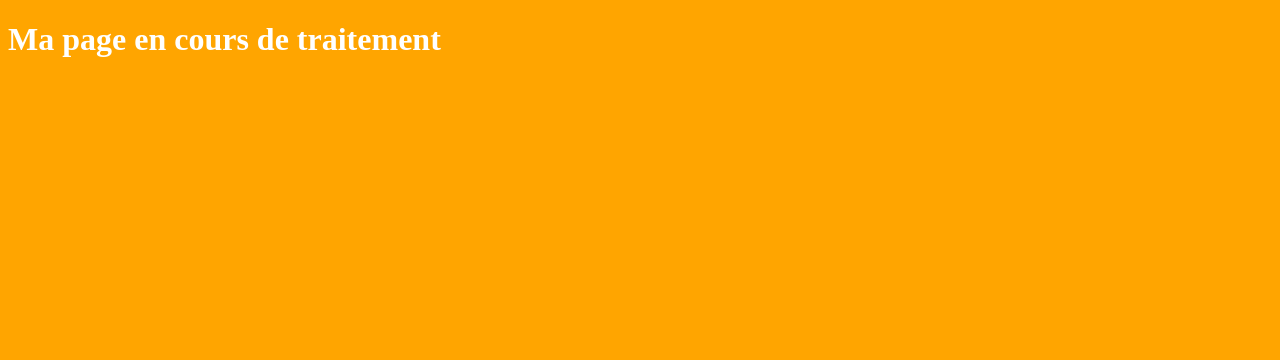
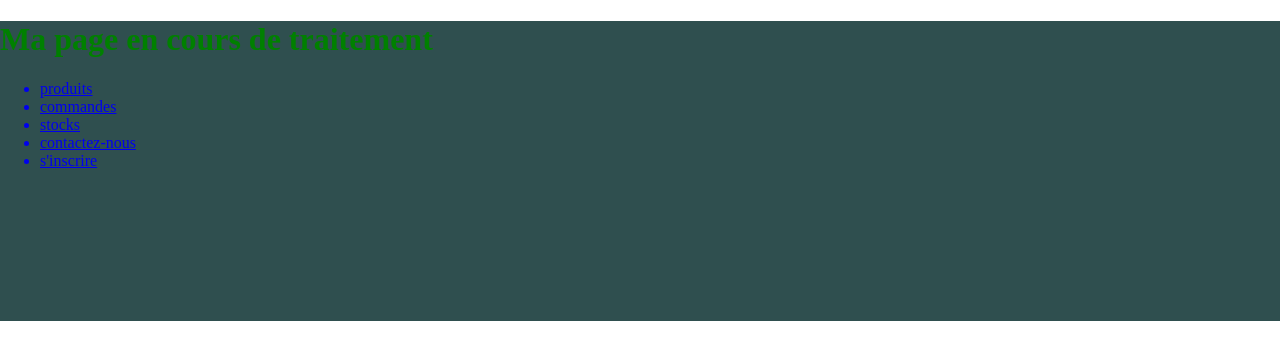
Before and after one commit to elonga-asumani-grace/HTML-CSS, a plain HTML site: page index.html in a window 1280 px wide. Drawn offline with Linux system fonts and the light colour scheme.

Commit message:
version2 de mo site

```diff
--- a/index.html
+++ b/index.html
@@ -11,7 +11,13 @@
     <header>
         <h1>Ma page en cours de traitement</h1>
         <nav>
-
+        <ul>
+            <a href="#"><li>produits</li></a>
+            <a href="#"><li>commandes</li></a>
+            <a href="#"><li>stocks</li></a>
+            <a href="#"><li>contactez-nous</li></a>
+            <a href="#"><li>s'inscrire</li></a>
+        </ul>
         </nav>
     </header>
     <section>
--- a/style.css
+++ b/style.css
@@ -1,6 +1,12 @@
 body{
-    background-color: orange;
+    background-color: white;
+    margin: 0px;
 }
 h1{
-    color: white;
+    color: green;
 }
+header{
+    background-color: darkslategrey;
+    height: 300px;
+    width: 100%;
+}
```
